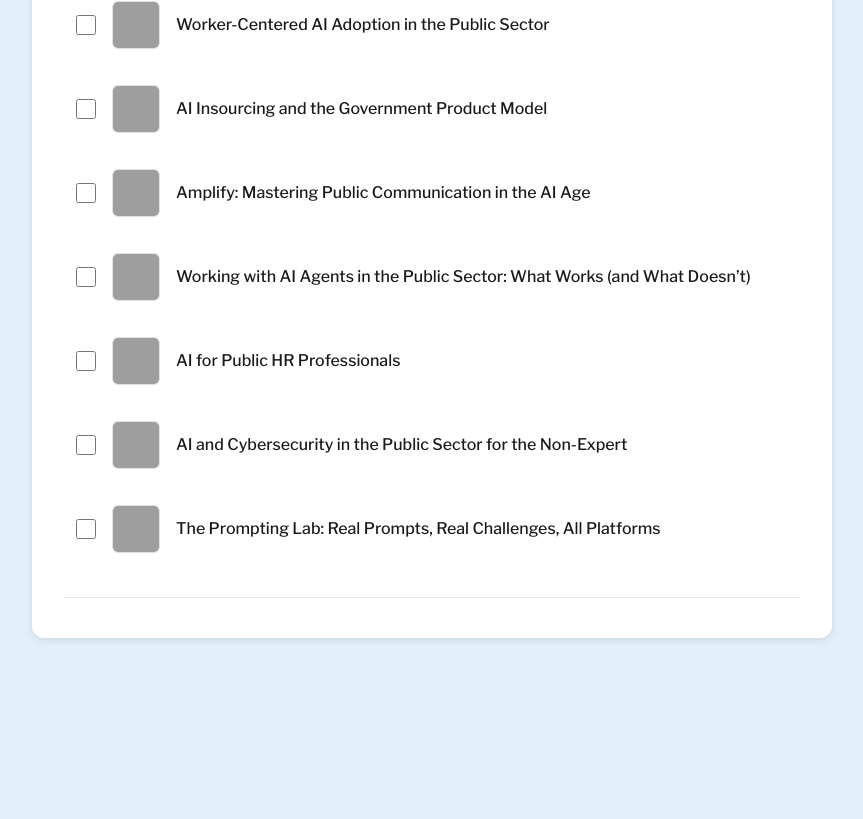
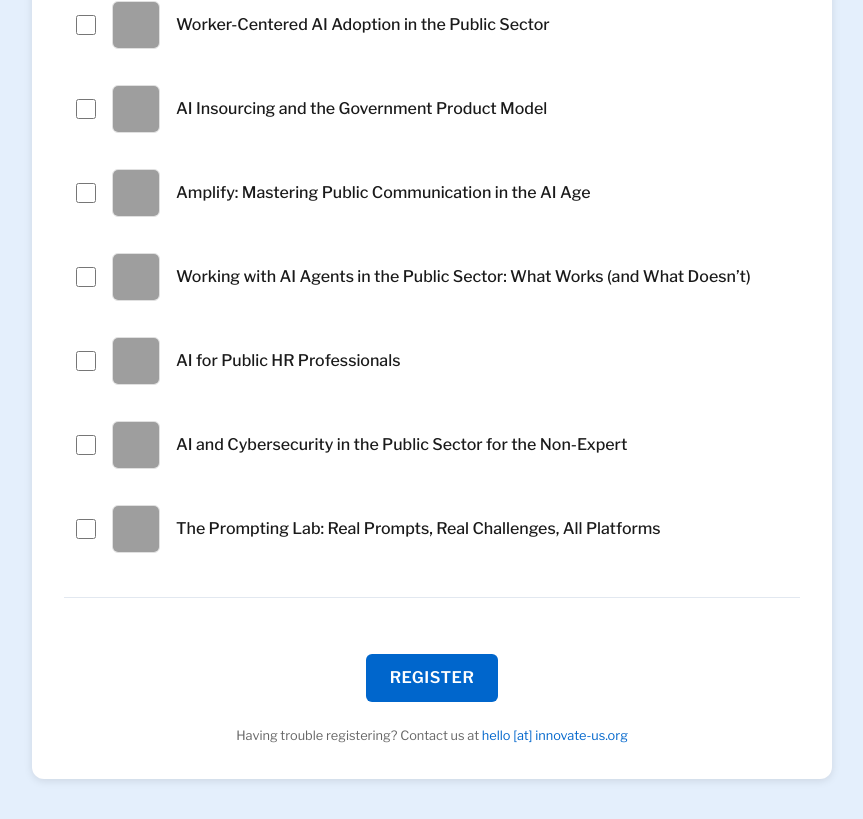
Before and after one commit to khanbilal-devop/Burnes-submission, a React (Vite) app: page / in a window 1280 px wide. Shown: the part 1485-2304 px from the top of the page, without its empty margins (208-1071 px from the left). Before the commit the page ends 2171 px from the top, so only its background shows below. Built offline with nearby package versions, Linux system fonts and the light colour scheme; grey boxes are pictures that could not be loaded; a web font is replaced by a local one.

Commit message:
Html wrppaed isnide a form and a submit button added

```diff
--- a/src/App.css
+++ b/src/App.css
@@ -117,3 +117,60 @@
   border-radius: var(--radius-xs);
   cursor: pointer;
 }
+
+/*
+ * SUBMIT
+ * The action sits centred on its own line, with the fine print beneath.
+ */
+.form-actions {
+  display: flex;
+  justify-content: center;
+  padding-block-start: var(--space-6);
+}
+
+.register-button {
+  font-size: var(--text-base);
+  font-weight: var(--weight-semibold);
+  /* Inherited 1.6 would make the button 50px; 1.5 lands it on 48. */
+  line-height: var(--leading-relaxed);
+  letter-spacing: var(--tracking-wide);
+  text-transform: uppercase;
+  color: var(--color-on-primary);
+
+  padding: var(--space-3) var(--space-6);
+  background-color: var(--color-primary);
+  border: 0;
+  border-radius: var(--radius-sm);
+  cursor: pointer;
+  transition:
+    background-color 0.2s,
+    box-shadow 0.2s,
+    transform 0.2s;
+}
+
+/* :not(:disabled) so the lift does not happen while the button is unusable. */
+.register-button:hover:not(:disabled) {
+  background-color: var(--color-primary-hover);
+  box-shadow: var(--shadow-primary);
+  transform: translateY(-1px);
+}
+
+.register-button:disabled {
+  opacity: 0.5;
+  cursor: not-allowed;
+}
+
+.registration-help {
+  font-size: var(--text-xxs);
+  text-align: center;
+  color: var(--color-help);
+}
+
+.registration-help a {
+  color: var(--color-primary);
+  text-decoration: none;
+}
+
+.registration-help a:hover {
+  text-decoration: underline;
+}
--- a/src/App.tsx
+++ b/src/App.tsx
@@ -1,4 +1,5 @@
 import { useCallback, useState } from 'react'
+import type { FormEvent } from 'react'
 import FormField from './components/FormField/FormField'
 import SeriesItem from './components/SeriesItem/SeriesItem'
 import type { FieldChangeEvent } from './components/FormField/FormField.types'
@@ -32,7 +33,7 @@ const App = () => {
   const [values, setValues] = useState<RegistrationFormValues>(INITIAL_VALUES);
   const [selectedSeries, setSelectedSeries] = useState<string[]>([]);
 
-  console.log(selectedSeries);
+
   const asksGovernmentLevel =
     values.governmentAffiliation !== '' &&
     values.governmentAffiliation !== NO_GOVERNMENT_AFFILIATION
@@ -70,9 +71,15 @@ const App = () => {
     setSelectedSeries(allSelected ? [] : EVENT_SERIES.map((series) => series.id))
   }
 
+  const handleSubmit = (event: FormEvent<HTMLFormElement>) => {
+    console.log('clicked submit')
+    event.preventDefault()
+    console.log('Registration payload', { ...values, selectedSeries })
+  }
+
   return (
     <main className="page">
-      <div className="card">
+      <form className="card" onSubmit={handleSubmit}>
         <header>
           <h1 id="registration-heading" className="card-heading">
             Registration Details
@@ -94,7 +101,6 @@ const App = () => {
             />
           </div>
 
-          {/* --- Names: two fields on one row, so they split it 50/50 --- */}
           <div className="form-row">
             <FormField
               id="first-name"
@@ -238,7 +244,22 @@ const App = () => {
         </section>
 
         <hr className="card-divider" />
-      </div>
+
+        <div className="form-actions">
+          <button
+            type="submit"
+            className="register-button"
+            disabled={false}
+          >
+            Register
+          </button>
+        </div>
+
+        <p className="registration-help">
+          Having trouble registering? Contact us at{' '}
+          <a href="mailto:hello@innovate-us.org">hello [at] innovate-us.org</a>
+        </p>
+      </form>
     </main>
   )
 }
```
